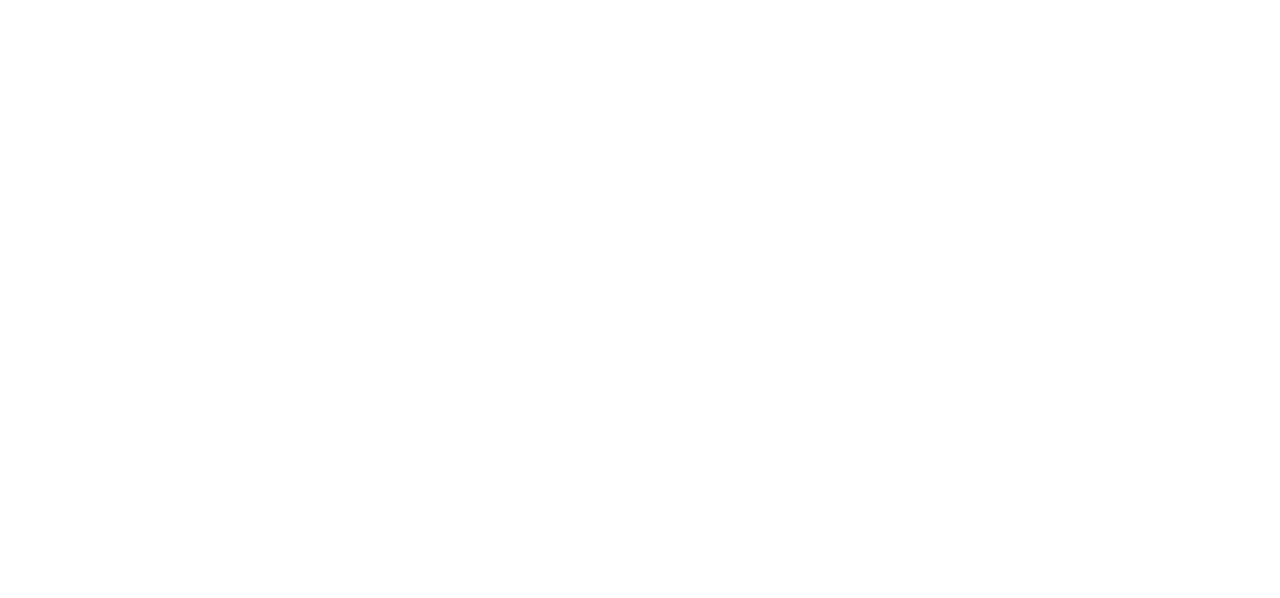
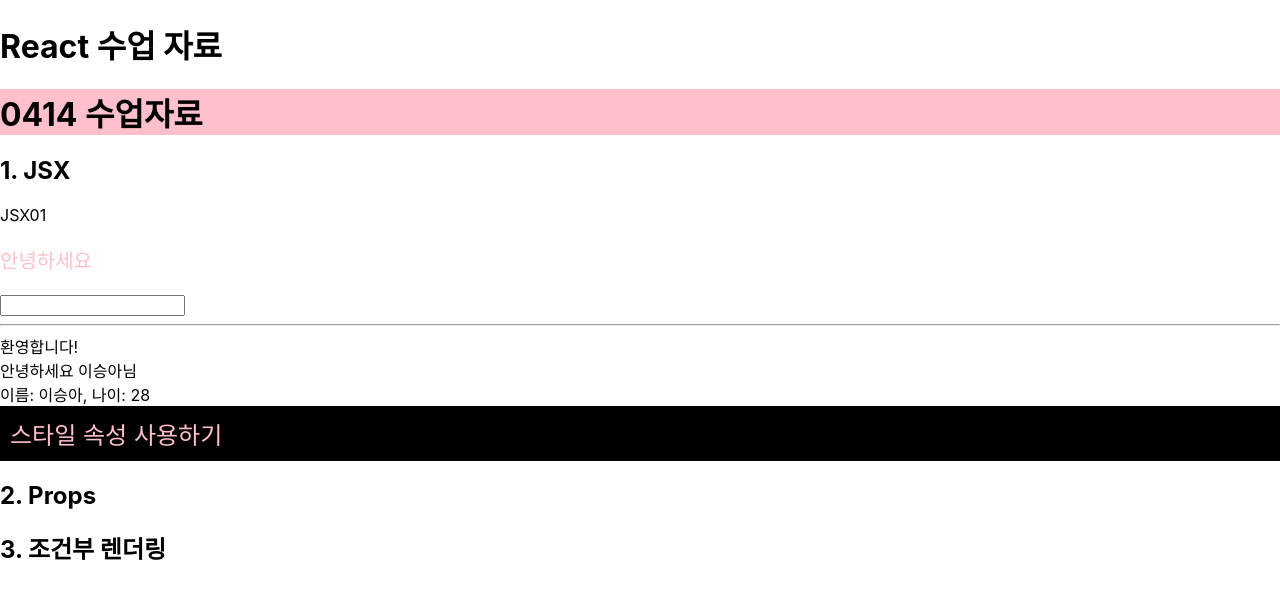
Before and after one commit to devgiants75/frontend-1223, a React (Create React App) app in the folder e-react/: page /0414 in a window 1280 px wide. Before the commit this address had no page. Shown: the top 598 px of the page. Built offline with nearby package versions, Linux system fonts and the light colour scheme.

Commit message:
20240414

```diff
--- a/e-react/src/App.tsx
+++ b/e-react/src/App.tsx
@@ -6,10 +6,16 @@ import { Route, Routes } from 'react-router-dom';
 //   - 해당 파일이 존재하는 디렉토리(폴더)의 기본(메인)이 되는 파일임을 파일명으로 명시
 // : 폴더 명 만으로 해당 파일 호출이 가능
 import Index0413 from './views/0413';
+import Index0414 from './views/0414';
 
 function App() {
   return (
     <>
+      {/*
+      Routes 태그 외부에 있는 코드의 경우
+      : URL 경로와 상관없이 렌더링
+      */}
+      <h1>React 수업 자료</h1>
       <Routes>
         {/*
           npm run start
@@ -23,6 +29,8 @@ function App() {
           <Route path="/" element={<렌더링 할 페이지 />} />
         */}
         <Route path='/0413' element={<Index0413 />}/>
+        {/* JSX 문서에서 HTML 내에 JS 코드 작성: 중괄호 내에 작성 */}
+        <Route path='/0414' element={<Index0414 />}/>
       </Routes>
     </>
   );
--- /dev/null
+++ b/e-react/src/views/0414/a_JSX/JSX01.tsx
@@ -0,0 +1,74 @@
+import React from 'react'
+
+/*
+! JSX(TSX)
+: JS 파일 내에서 HTML과 유사한 마크업을 작성할 수 있도록 해주는 JS의 구문 확장 문법
+
+? 사용 목적
+  : 선언적 뷰(UI를 직관적으로 설계)
+  : 불필요한 DOM 설정이 필요 X
+
+? 특징
+  : JS + HTML(XML) 형태로 엄격한 문법 체계를 가짐
+  : JSX 파일 내에서 Babel을 사용하여 JS로 변환하려면 XML 문법을 준수해야 만 가능
+
+? JSX 문법 규칙
+1. 단일 루트 노드
+  : 하나의 '컴포넌트'는 단일 루트 노드만 반환
+  단일 루트 노트
+  - 최상단의 루트 태그가 존재해야 한다.
+
+2. 태그 닫기
+  : 태그는 반드시 닫혀있어야 한다.
+  : input, br, hr, img 태그 사용 시 주의!
+  : 닫히는 꺽쇠괄호에 /가 첨부되어 있어야 한다.
+
+3. 대소문자 구분
+  : 태그 내의 이름이 대소문자로 구분
+  : 소문자 - 'HTML 요소'로 인식
+  : 대문자 - 사용자 정의 '컴포넌트'로 인식
+
+4. HTML 코드를 JSX로 변환 시 주의점
+- 대부분 lowercamelCase로 작성
+  : backgroundColor, fontSize, borderRadius
+- classname 속성을 classnameName으로 설정
+  : HTML에서 코드를 가져오는 경우
+  : classname 속성명을 변경
+  >> ctrl + f (찾기)
+*/
+
+export function Div() {
+  return (
+    <>
+      <div className="hello"></div>
+      <div className="hello"></div>
+      <div className="hello"></div>
+    </>
+  );
+}
+
+export default function JSX01() {
+
+  // return 반환문
+  // : 노드(HTML)을 반환하는 부분
+  // : 전체 elements를 감싸는 단 하나의 요소가 존재해야 한다.
+
+  //? (빈) Fragment
+  // : 아무 의미없는 태그
+  // : 요소를 묶는 용도로만 사용
+  // <></>
+  return (
+    <>
+      {/* html 요소 */}
+      <div>JSX01</div>
+      <p style={{ fontSize: '20px', color: 'pink' }}>안녕하세요</p>
+      <input type="text" />
+      <img src="" alt="" />
+      <br />
+      <hr />
+
+      {/* 컴포넌트 */}
+      <Div />
+    </>
+  )
+}
--- /dev/null
+++ b/e-react/src/views/0414/a_JSX/JSX02.tsx
@@ -0,0 +1,68 @@
+import React from 'react'
+
+//! JSX안에서 자바스크립트 값 사용하기
+
+//? 1. JSX 내에서 중괄호 사용 방법 (2가지)
+// a. JSX 태그 내에서 직접 텍스트 사용 시
+// b. 속성=(기호) 바로 다음
+
+export default function JSX02() {
+
+  // ? 1. 중괄호를 사용한 변수 참조
+  // : 변수명으로 사용
+  const welcomeMessage = '환영합니다!';
+
+  // ? 2. 중괄호를 사용한 함수 호출
+  // : 함수명()로 사용
+  const greeting = (name: string) => `안녕하세요 ${name}님`;
+
+  // ? 3. 중괄호를 사용한 객체 사용
+  // 객체명.속성명
+  type UserType = {
+    name: string;
+    age: number;
+  }
+  const userInfo: UserType = {
+    name: '이승아',
+    age: 28
+  }
+
+  //? style 속성 지정 시
+  // : 객체 형식으로 작성
+  // - 더블 컬리 {{}}를 사용
+  // - JSX에서 JS 객체를 전달하는 경우 객체를 중괄호 쌍으로 감싸야 함.
+
+  const divStyle = {
+    // 스타일 규칙이 객체로 인식되기 때문에
+    // - 속성값에 문자열이 존재하면 반드시 ''따옴표로 묶어야 한다.
+    // - 숫자값은 그대로 사용 가능
+    backgroundColor: 'black',
+    color: 'pink',
+    fontSize: 24,
+    padding: '10px'
+  }
+
+  const text = '스타일 속성 사용하기';
+
+  return (
+    <>
+      {/*
+      HTML 내에서 JS의 속성 지정
+      : JSX에서 문자열, 숫자, 기타 JS 표현식 뿐만 아니라 객체 까지도 모두 중괄호 내에 작성
+      */}
+      <div>{welcomeMessage}</div>
+      <div>{greeting('이승아')}</div>
+      <div>
+        이름: {userInfo.name},
+        나이: {userInfo.age}
+      </div>
+
+      {/* 속성에서 중괄호 사용 */}
+      <div style={divStyle}>{text}</div>
+    </>
+  )
+}
+
+// JSX 내에서 주석 사용 시
+// JS 문법 영역에서는 // JS 주석 사용
+// () 소괄호 내에서는 {/*  */} HTML 주석 사용
--- /dev/null
+++ b/e-react/src/views/0414/index.tsx
@@ -0,0 +1,24 @@
+import React from 'react'
+import JSX01 from './a_JSX/JSX01'
+import JSX02 from './a_JSX/JSX02'
+
+export default function index() {
+  return (
+    <div>
+      <h1
+        // CSS의 경우 속성 사용 시
+        // : background-color로 지정
+        style={{ backgroundColor: 'pink' }}
+      >
+        0414 수업자료
+      </h1>
+      <h2>1. JSX</h2>
+      <JSX01 />
+      <JSX02 />
+
+      <h2>2. Props</h2>
+
+      <h2>3. 조건부 렌더링</h2>
+    </div>
+  )
+}
```
